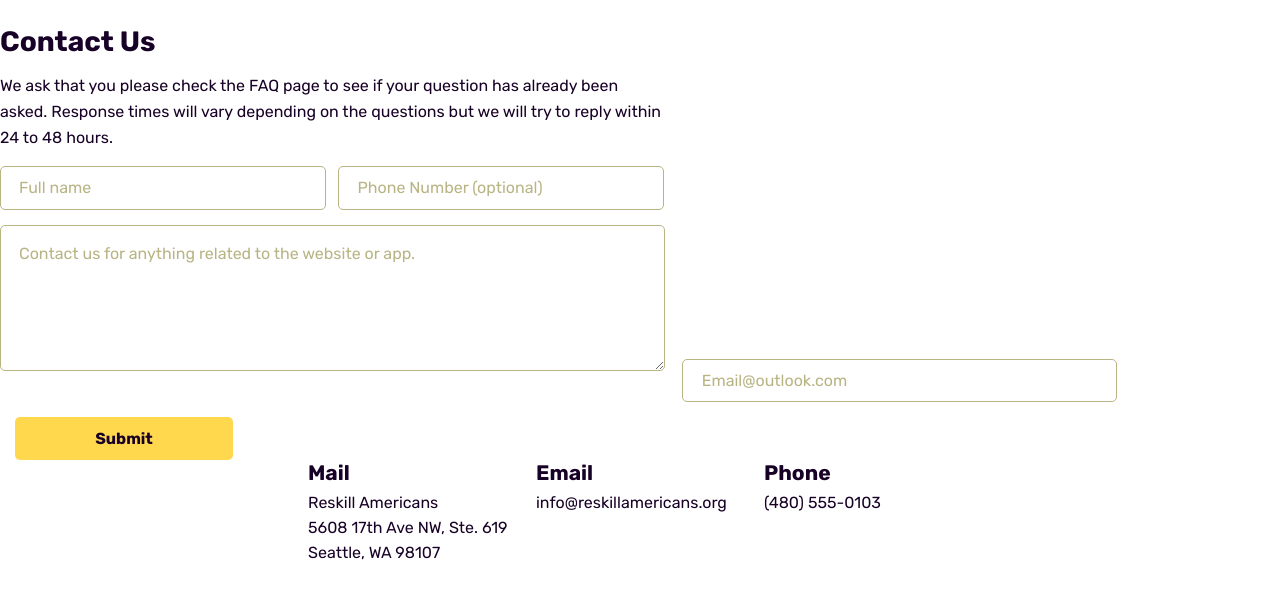
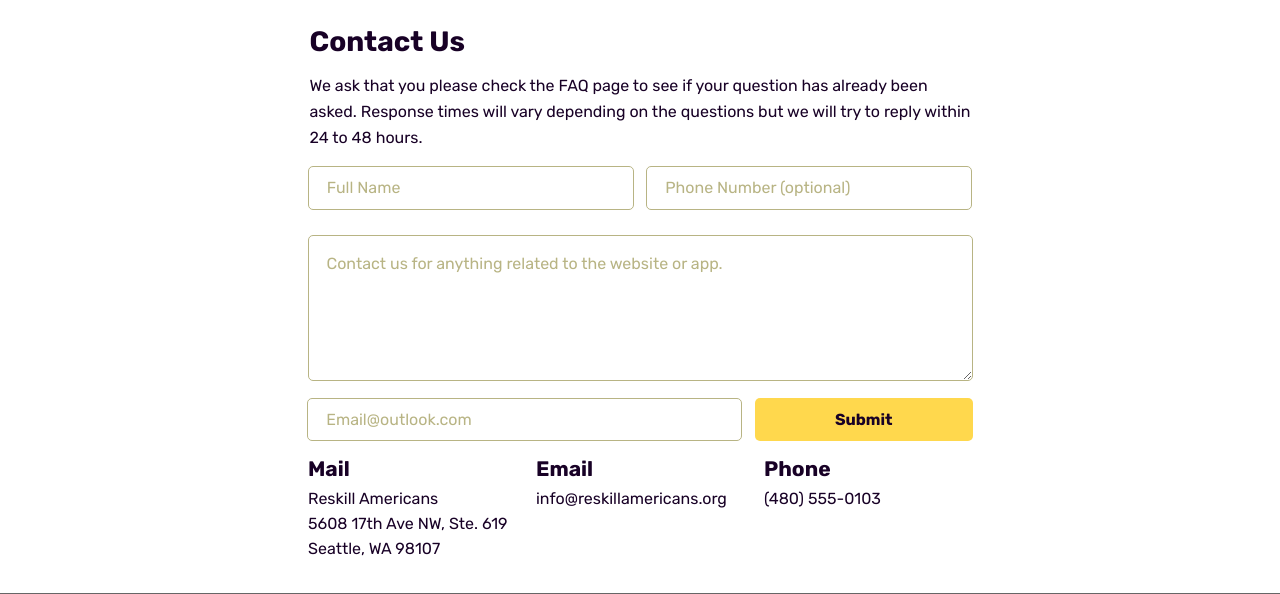
Before and after one commit to reskillamericans/Wildfire-Group2, a Django app: page /contact/ in a window 1280 px wide. Shown: the part 551-1145 px from the top of the page. Run offline with Django 3.2, Linux system fonts and the light colour scheme; some libraries are stand-ins or nearby versions.

Commit message:
Contact Us updated html and css

```diff
--- a/fireapp/templates/fireapp/about-us.html
+++ b/fireapp/templates/fireapp/about-us.html
@@ -44,7 +44,7 @@
         <div class="top-bar">
             <ul>
                 <li><a href="{% url 'homepage' %}">Home</a></li>
-                <li><a href="{% url 'about_us' %}" id="active2">About Us</a></li>
+                <li><a href="{% url 'about_us' %}">About Us</a></li>
                 <li><a href="{% url 'contact' %}">Contact Us</a></li>
                 <li><a href="{% url 'faq' %}">FAQ</a></li>
             </ul>
--- a/fireapp/templates/fireapp/contact.html
+++ b/fireapp/templates/fireapp/contact.html
@@ -46,7 +46,7 @@
       <ul>
         <li><a href="{% url 'homepage' %}">Home</a></li>
         <li><a href="{% url 'about_us' %}">About Us</a></li>
-        <li><a href="{% url 'contact' %}" id="active2">Contact Us</a></li>
+        <li><a href="{% url 'contact' %}">Contact Us</a></li>
         <li><a href="{% url 'faq' %}">FAQ</a></li>
       </ul>
     </div>
@@ -60,14 +60,27 @@
   </section>
 
   <section>
-    <form method= "post">
-      <h3 class="contact-us">Contact Us</h3>
-      <p class="form-content">We ask that you please check the FAQ page to see if your question has already been <br> asked. Response times will vary depending on the questions but we will try to reply within <br> 24 to 48 hours.</p>
+    <form method= "post" id="contact-form">
+      {% csrf_token %}
+      <div class="info">
+        <h3 class="contact-us">Contact Us</h3>
+        <p class="form-content">We ask that you please check the FAQ page to see if your question has already been <br> asked. Response times will vary depending on the questions but we will try to reply within <br> 24 to 48 hours.</p>
+        </div>
+          <div class="name-number">
+            <input type="name" name="full_name" id="name" placeholder="Full Name" />
 
-      {% csrf_token %}
-      {{ contact_form }}
+              <input type="number" name="number" id="number" placeholder="Phone Number (optional)" />
+          </div>
 
-      <button type="Submit" class="btn-contact subscribe">Submit</button>
+          <div class="message">
+            <textarea name="message" id="message" cols="30" rows="5" placeholder="Contact us for anything related to the website or app."></textarea>
+          </div>
+
+          <div class="subscribe">
+            <input type="email" name="email" id="email" placeholder="Email@outlook.com" />
+
+            <button type="Submit" class="btn-contact">Submit</button>
+          </div>
     </form>
     </section>
 
--- a/fireapp/views.py
+++ b/fireapp/views.py
@@ -3,7 +3,6 @@
 from django.contrib.auth.models import User
 from django.contrib.messages.api import success
 from django.contrib.messages.constants import SUCCESS
-from django.core.checks import messages
 from django.core.mail import send_mail
 from django.db.models import Q
 from django.shortcuts import redirect, render
@@ -95,7 +94,6 @@
                 return redirect("homepage")
 
     context = {
-        'contact_form': SubmitQuestion(),
         'newsletter_form': NewsletterForm()
         }
     return render(request, 'fireapp/contact.html', context)
```
